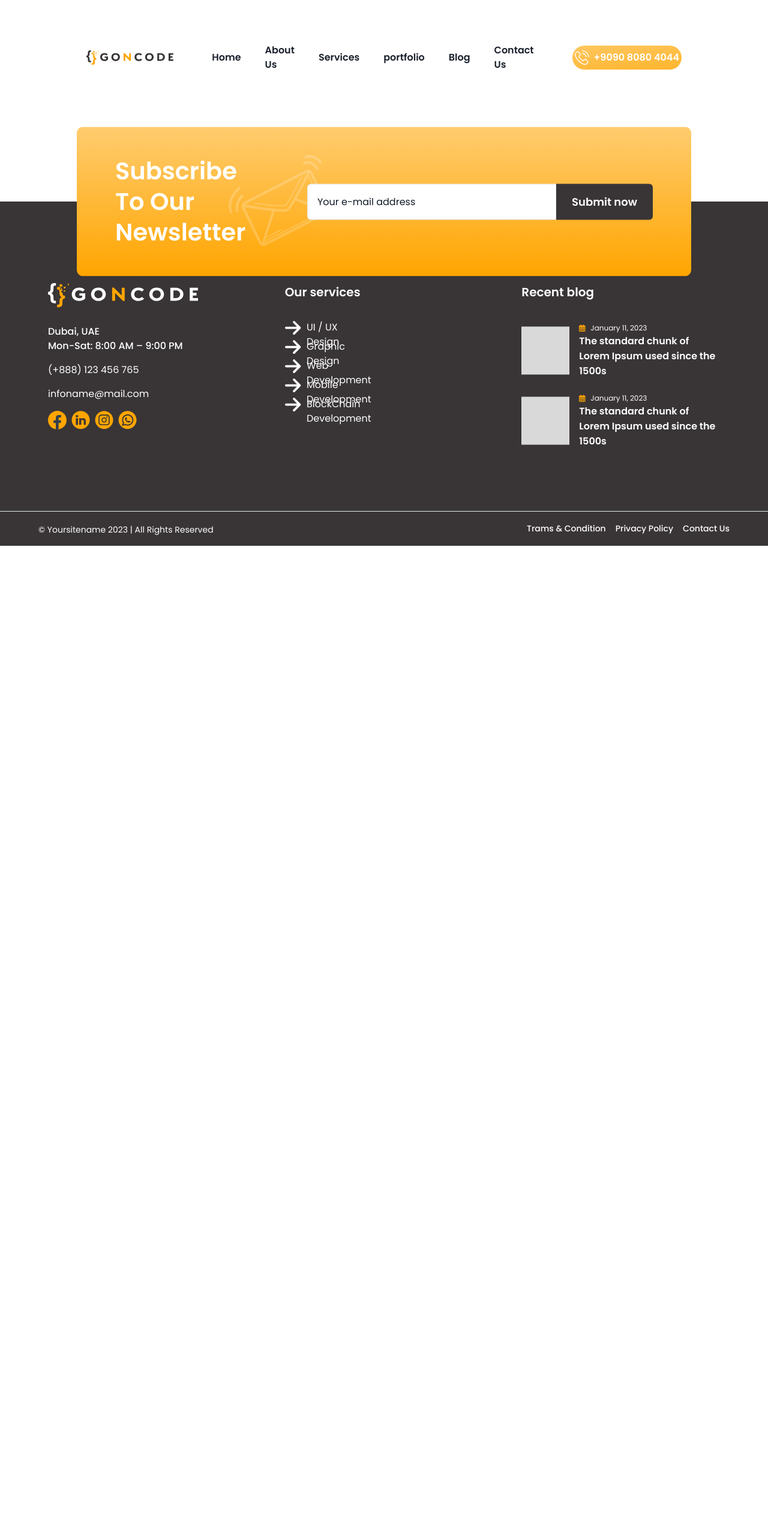
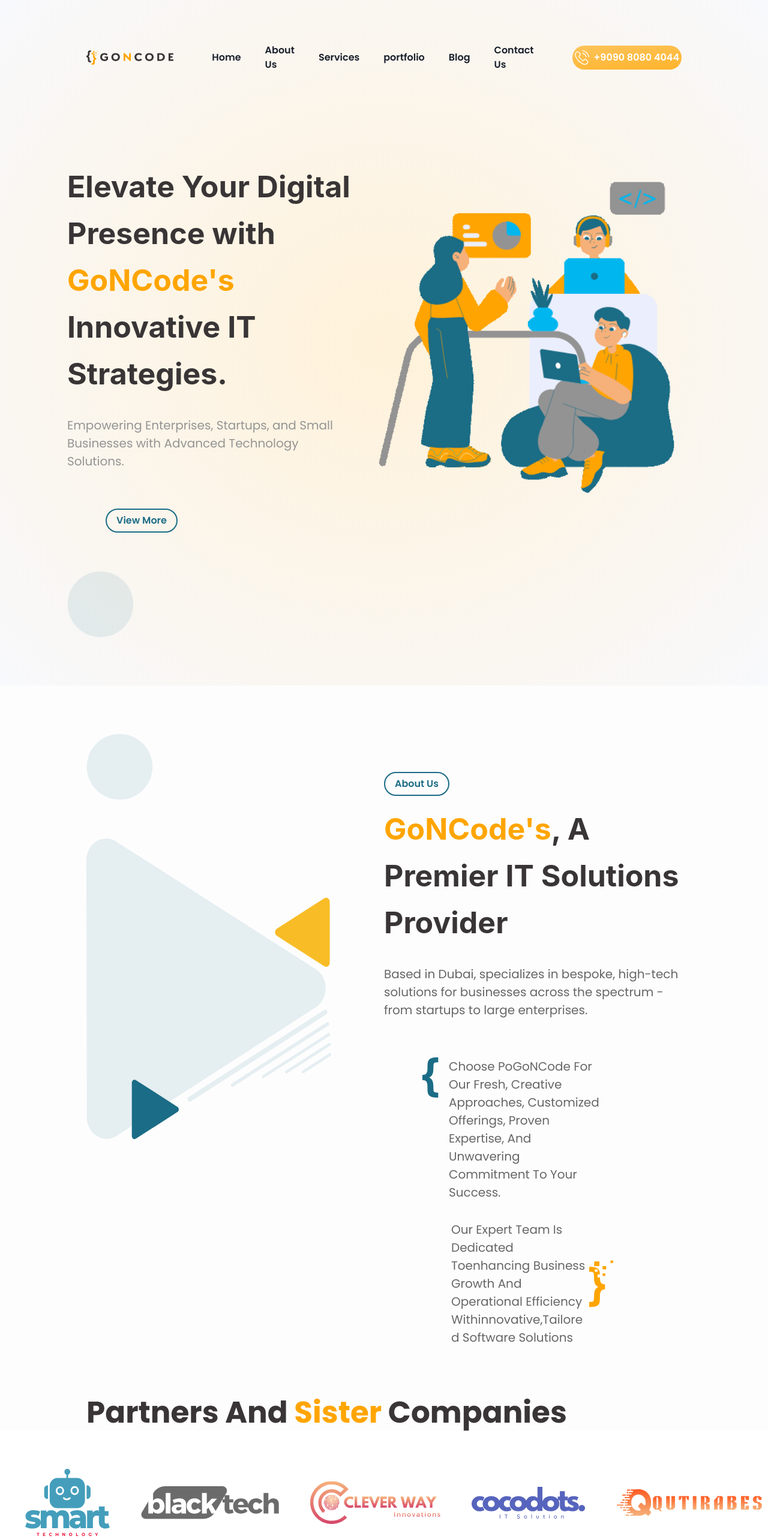
Before and after one commit to HaidarJbeily7/go-n-code, a Next.js app: page / in a window 1280 px wide. Shown: the top 2566 px of the page at 60% size. Before the commit the page ends 910 px from the top, so only its background shows below. Built offline with nearby package versions, Linux system fonts and the light colour scheme.

Commit message:
Creating Hero & HomeAboutUs

```diff
--- a/src/app/page.tsx
+++ b/src/app/page.tsx
@@ -1,13 +1,13 @@
 import Footer from "@/components/footer/footer";
-import Navbar from "@/components/navbar";
-import Image from "next/image";
+import Hero from "@/components/home/hero";
+import HomeAboutUs from "@/components/home/home-aboutus";
 
 export default function Home() {
   return (
     <div className="flex min-h-screen flex-col">
-      <Navbar />
-      <main className="flex-grow p-24"></main>
-      <Footer />
+      <Hero />
+      <HomeAboutUs />
+      {/* <Footer /> */}
     </div>
   );
 }
--- /dev/null
+++ b/src/components/home/hero.tsx
@@ -0,0 +1,58 @@
+import { Box, Flex, Text, Button, Heading } from "@chakra-ui/react";
+import Navbar from "../navbar";
+
+export default function Hero() {
+  return (
+    <div
+      className="flex min-h-screen flex-col bg-[#F8F9FC]"
+      style={{
+        background: "radial-gradient(#FFA50026, #F8F9FC)",
+      }}
+    >
+      <Navbar />
+      <Box>
+        <Flex justifyContent={"space-between"} my={20} mx={28}>
+          <Box maxW={"45%"}>
+            <Heading
+              as={"h1"}
+              fontWeight={700}
+              fontSize={"50px"}
+              lineHeight={"78px"}
+              color={"#393536"}
+            >
+              Elevate Your Digital Presence with{" "}
+              <span className="text-[#FFA500]">GoNCode's</span> Innovative IT
+              Strategies.
+            </Heading>
+            <Text
+              fontWeight={400}
+              fontSize={"20px"}
+              lineHeight={"30px"}
+              color={"#949494"}
+              mt={8}
+            >
+              Empowering Enterprises, Startups, and Small Businesses with
+              Advanced Technology Solutions.
+            </Text>
+            <Button
+              color={"#1B6C86"}
+              variant="outline"
+              m={16}
+              rounded={"45px"}
+              border={"2px"}
+              _hover={{
+                bg: "#F8F9FC",
+              }}
+            >
+              View More
+            </Button>
+            <img src={"/homepage/polish-circle.svg"} />
+          </Box>
+          <Box>
+            <img src="/homepage/services/hero.svg" />
+          </Box>
+        </Flex>
+      </Box>
+    </div>
+  );
+}
--- /dev/null
+++ b/src/components/home/home-aboutus.tsx
@@ -0,0 +1,99 @@
+import { Box, Flex, Text, Button, Heading } from "@chakra-ui/react";
+import PartnerList from "./partnersList";
+
+export default function HomeAboutUs() {
+  return (
+    <>
+      <div
+        className="flex min-h-screen flex-col bg-[#F8F9FC]"
+        style={{
+          background: "#FDFDFDFD",
+        }}
+      >
+        <Flex justifyContent={"space-between"} my={20} mx={36}>
+          <Box>
+            <Box mb={16}>
+              <img src={"/homepage/polish-circle.svg"} />
+            </Box>
+            <img src="/homepage/companies/aboutus.svg" />
+          </Box>
+          <Box maxW={"50%"} mt={16}>
+            <Button
+              color={"#1B6C86"}
+              variant="outline"
+              mb={4}
+              rounded={"45px"}
+              border={"2px"}
+              _hover={{
+                bg: "#F8F9FC",
+              }}
+            >
+              About Us
+            </Button>
+            <Heading
+              fontWeight={700}
+              fontSize={"50px"}
+              lineHeight={"78px"}
+              color={"#393536"}
+            >
+              <span className="text-[#FFA500]">GoNCode's</span>, A Premier IT
+              Solutions Provider
+            </Heading>
+            <Text
+              fontWeight={400}
+              fontSize={"20px"}
+              lineHeight={"30px"}
+              color={"#666666"}
+              mt={8}
+            >
+              Based in Dubai, specializes in bespoke, high-tech solutions for
+              businesses across the spectrum - from startups to large
+              enterprises.
+            </Text>
+            <Box ml={16} mt={16} mr={24}>
+              <Flex alignItems={"flex-start"}>
+                <img src="/homepage/start-quote.svg" />
+                <Text
+                  fontWeight={400}
+                  fontSize={"20px"}
+                  lineHeight={"30px"}
+                  color={"#666666"}
+                  ml={4}
+                  maxW={"75%"}
+                >
+                  Choose PoGoNCode For Our Fresh, Creative Approaches,
+                  Customized Offerings, Proven Expertise, And Unwavering
+                  Commitment To Your Success.
+                </Text>
+              </Flex>
+              <Flex mt={8} ml={12}>
+                <Text
+                  fontWeight={400}
+                  fontSize={"20px"}
+                  lineHeight={"30px"}
+                  color={"#666666"}
+                  maxW={"80%"}
+                >
+                  Our Expert Team Is Dedicated Toenhancing Business Growth And
+                  Operational Efficiency Withinnovative,Tailored Software
+                  Solutions
+                </Text>
+                <img src="/homepage/end-quote.svg" />
+              </Flex>
+            </Box>
+          </Box>
+        </Flex>
+        <Text
+          fontWeight={700}
+          fontSize={"50px"}
+          lineHeight={"60px"}
+          color={"#393536"}
+          mx={36}
+        >
+          Partners And <span className="text-[#FFA500]">Sister</span> Companies
+        </Text>
+      </div>
+      <PartnerList />
+    </>
+  );
+}
--- /dev/null
+++ b/src/components/home/partnersList.tsx
@@ -0,0 +1,13 @@
+import { Flex } from "@chakra-ui/react";
+
+export default function PartnerList() {
+  return (
+    <Flex w={"100%"} my={16} mx={4} justifyContent={"space-around"}>
+      <img src="/homepage/companies/co-5.svg" />
+      <img src="/homepage/companies/co-4.svg" />
+      <img src="/homepage/companies/co-3.svg" />
+      <img src="/homepage/companies/co-2.svg" />
+      <img src="/homepage/companies/co-1.svg" />
+    </Flex>
+  );
+}
```
Also changed, not shown: public/homepage/companies/co-2.svg (renamed from public/homepage/companies/c-2.svg).
